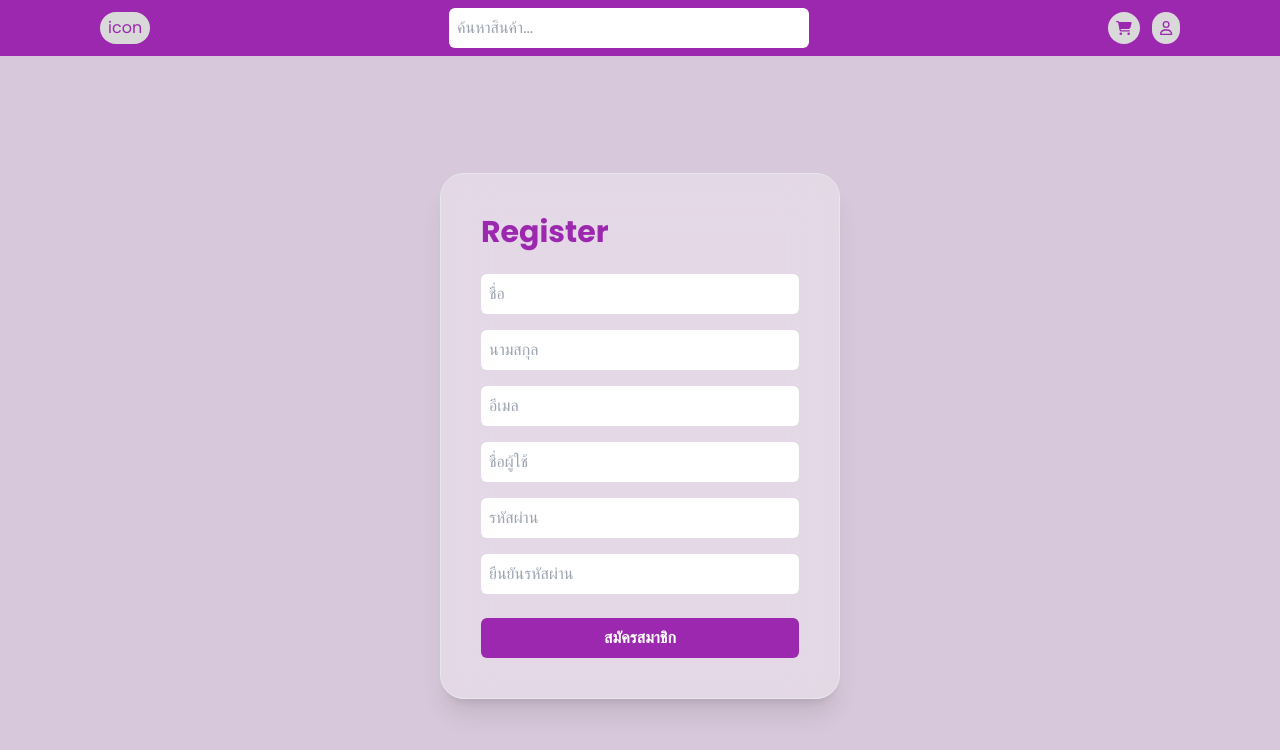
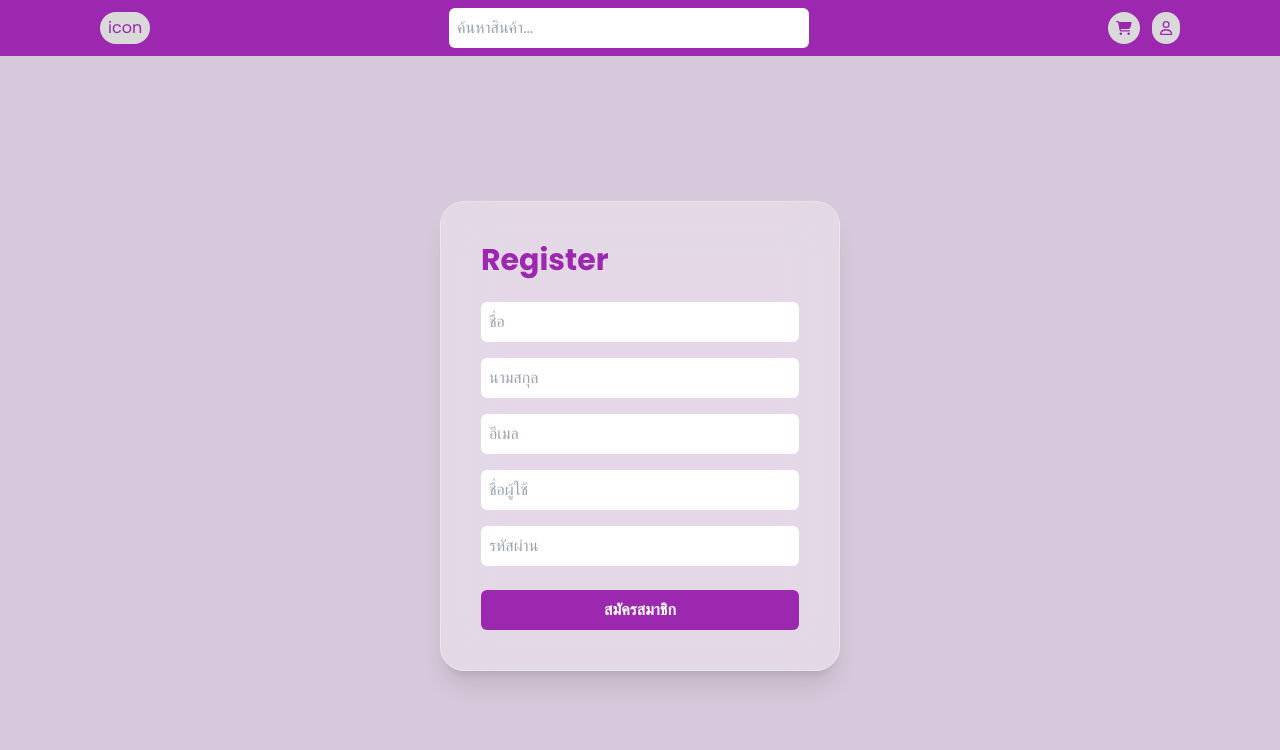
Before and after one commit to golffer420014/Ecommerce_fashion_front, a React (Vite) app: page /register in a window 1280 px wide. Shown: the top 750 px of the page. Built offline with nearby package versions, Linux system fonts and the light colour scheme.

Commit message:
Update index.jsx

```diff
--- a/src/section/Register/index.jsx
+++ b/src/section/Register/index.jsx
@@ -9,19 +9,20 @@ const Register = () => {
         lastName: "",
         userName: "",
         passWord: "",
-        conPassWord: "",
+        // conPassWord: "",
         email: "",
     });
 
     console.log(user);
-    const [errorMessage, setErrorMessage] = useState("");
+    // const [errorMessage, setErrorMessage] = useState("");
     const handleSubmit = () => {
-        if (user.passWord != user.conPassWord) {
-            setErrorMessage("Passwords do not match");
-            return;
-        }
+        // if (user.passWord != user.conPassWord) {
+        //     setErrorMessage("Passwords do not match");
+        //     return;
+        // }
         axios.post('http://localhost:3000/api/register',user)
         .then(res => res.data)
+        .catch(err => console.log(err))
     };
 
     const handleChange = (e) => {
@@ -71,15 +72,15 @@ const Register = () => {
                                 value={user.passWord}
                                 handleChange={handleChange}
                             />
-                            <Input
+                            {/* <Input
                                 placeholder="ยืนยันรหัสผ่าน"
                                 name={"conPassWord"}
                                 value={user.conPassWord}
                                 handleChange={handleChange}
-                            />
-                            {errorMessage && (
+                            /> */}
+                            {/* {errorMessage && (
                         <Alert message={errorMessage} type="error" showIcon />
-                    )}
+                    )} */}
                         </div>
                     </div>
                     <Btn title="สมัครสมาชิก" handleSubmit={handleSubmit} />
```
